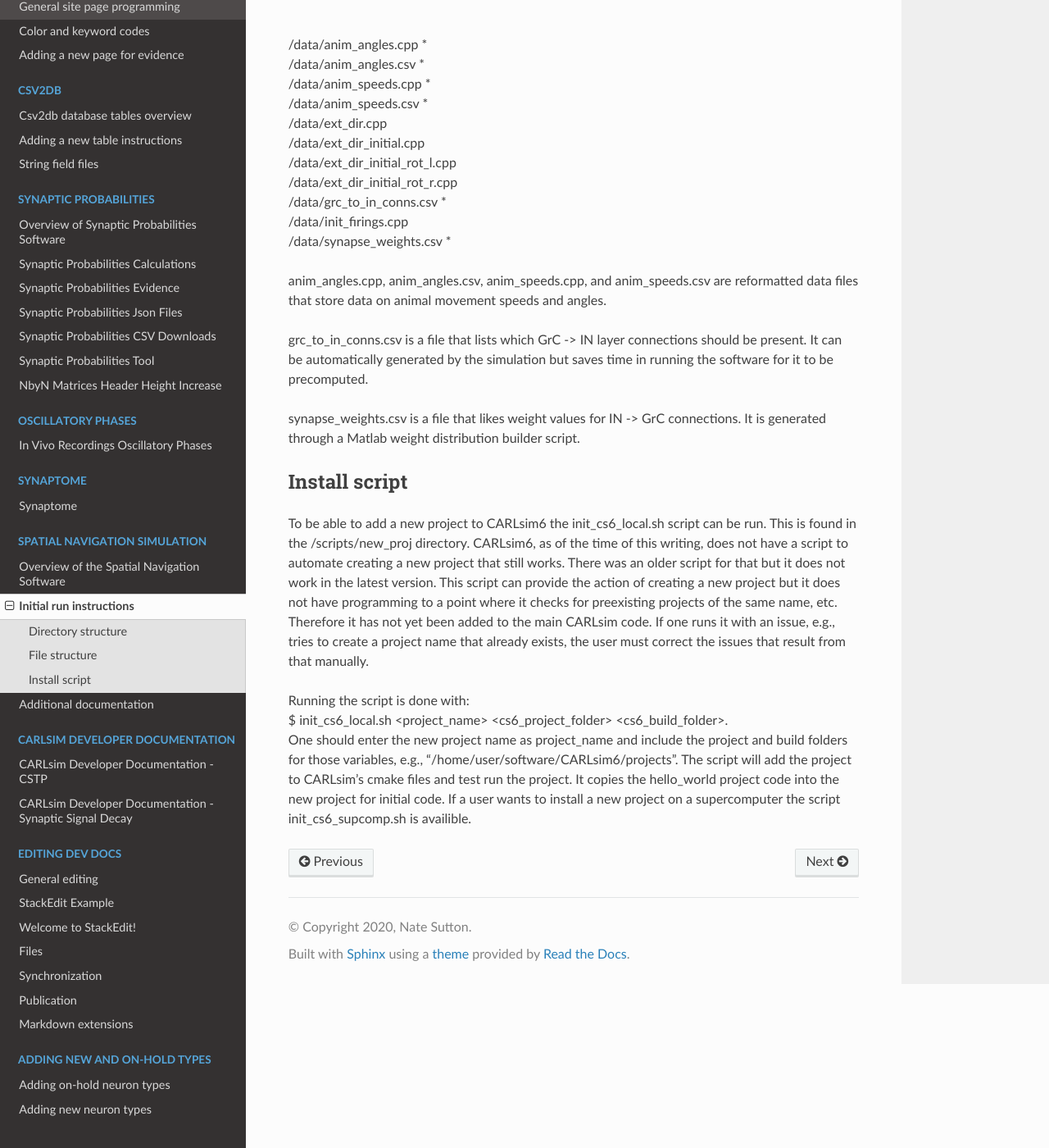
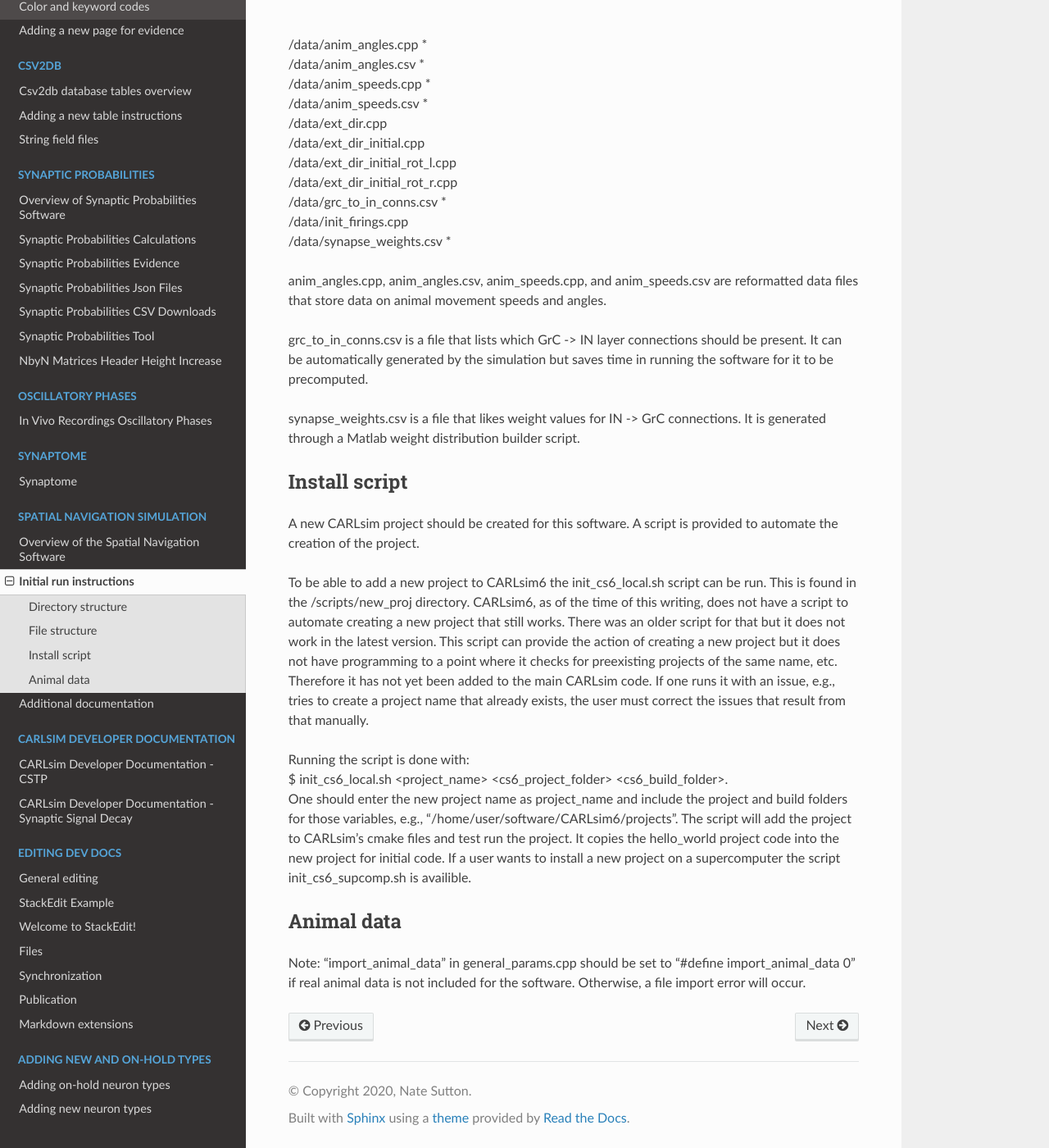
Before and after one commit to Hippocampome-Org/hco_dev_docs, a Sphinx documentation site: the page built from docs/spatial_nav/initial_run.md, in a window 1280 px wide and 1400 px high, scrolled down 1525 px. Shown: the whole window at 82% size. Built offline with Sphinx 7.4.7 and the Read the Docs theme 2.0.0, drawn with Linux system fonts in a browser that asks for light colours.

Commit message:
updated spatial_nav docs

```diff
--- a/docs/spatial_nav/initial_run.md
+++ b/docs/spatial_nav/initial_run.md
@@ -61,9 +61,15 @@ synapse_weights.csv is a file that likes weight values for IN -> GrC connections
 
 ## Install script
 
+A new CARLsim project should be created for this software. A script is provided to automate the creation of the project.
+
 To be able to add a new project to CARLsim6 the init_cs6_local.sh script can be run.
 This is found in the /scripts/new_proj directory. CARLsim6, as of the time of this writing, does not have a script to automate creating a new project that still works. There was an older script for that but it does not work in the latest version. This script can provide the action of creating a new project but it does not have programming to a point where it checks for preexisting projects of the same name, etc. Therefore it has not yet been added to the main CARLsim code. If one runs it with an issue, e.g., tries to create a project name that already exists, the user must correct the issues that result from that manually.
 
 Running the script is done with:
 <br>$ init_cs6_local.sh \<project_name\> \<cs6_project_folder\> \<cs6_build_folder\>.
 <br>One should enter the new project name as project_name and include the project and build folders for those variables, e.g., "/home/user/software/CARLsim6/projects". The script will add the project to CARLsim's cmake files and test run the project. It copies the hello_world project code into the new project for initial code. If a user wants to install a new project on a supercomputer the script init_cs6_supcomp.sh is availible.
+
+## Animal data
+
+Note: "import_animal_data" in general_params.cpp should be set to "#define import_animal_data 0" if real animal data is not included for the software. Otherwise, a file import error will occur.
```
Also changed, not shown: docs/spatial_nav/movement_paths.md (added, +26 -0 lines).
